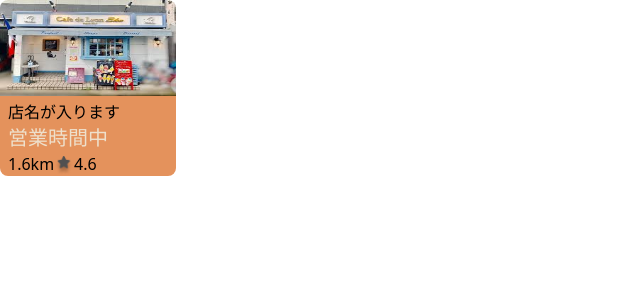
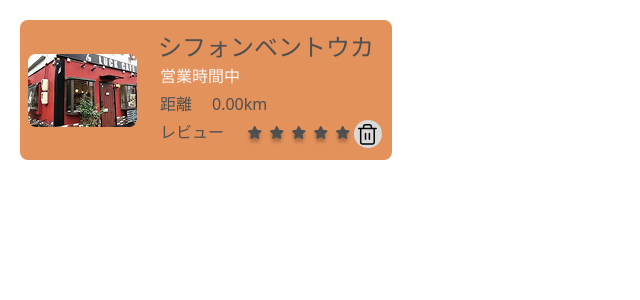
Before and after one commit to vantan-production/OutingSuggestionApp, a Next.js app in the folder frontend/src/: page /test in a window 1280 px wide. Shown: the top 300 px of the page, without its empty margins (0-640 px from the left). Built offline with nearby package versions, Linux system fonts and the light colour scheme; a web font is replaced by a local one.

Commit message:
[feat]:店舗一覧削除追加

```diff
--- /dev/null
+++ b/frontend/src/components/store-delete.tsx
@@ -0,0 +1,38 @@
+//店舗名、営業時間、距離はAPIからデータを取得して表示
+//データの削除はバックエンド側で実装予定
+//レビューは一旦星5つで固定表示
+
+function StoreDelete() {
+  return (
+  <div className="p-5">
+    <div className="bg-orange flex w-93 h-35 rounded-lg items-center justify-between p-2 text-black">
+      <div><img src="/images/store-list-image.png" alt="store-image" /></div>
+      <div>
+        <div className="w-55 h-8 overflow-hidden">
+          <h2 className="h2 ">シフォンベントウカリーズ</h2>
+        </div>
+        <p className="text-white p-0.5">営業時間中</p>
+        <div className="flex p-0.5">
+          <p className="mr-5">距離</p>
+          <p>0.00km</p>
+        </div>
+        <div className="flex p-0.5">
+          <div className="mr-5">レビュー</div>
+          <ul className="flex pt-1.5">
+            <li><img src="/images/black-star.png" alt="review-star" /></li>
+            <li><img src="/images/black-star.png" alt="review-star" /></li>
+            <li><img src="/images/black-star.png" alt="review-star" /></li>
+            <li><img src="/images/black-star.png" alt="review-star" /></li>
+            <li><img src="/images/black-star.png" alt="review-star" /></li>
+          </ul>
+          <div className="bg-[#D9D9D9] rounded-full w-7 h-7">
+            <svg xmlns="http://www.w3.org/2000/svg" width="19" height="21" viewBox="0 0 19 21" fill="none" className="m-1">
+              <path d="M7.5155 9.4485V15.2475M11.3815 9.4485V15.2475M16.214 4.616V18.147C16.214 18.6597 16.0103 19.1513 15.6478 19.5138C15.2853 19.8763 14.7937 20.08 14.281 20.08H4.616C4.10334 20.08 3.61167 19.8763 3.24916 19.5138C2.88666 19.1513 2.683 18.6597 2.683 18.147V4.616M0.75 4.616H18.147M5.5825 4.616V2.683C5.5825 2.17034 5.78616 1.67867 6.14866 1.31616C6.51117 0.953655 7.00284 0.75 7.5155 0.75H11.3815C11.8942 0.75 12.3858 0.953655 12.7483 1.31616C13.1108 1.67867 13.3145 2.17034 13.3145 2.683V4.616" stroke="black" stroke-width="1.5" stroke-linecap="round" stroke-linejoin="round"/>
+            </svg>
+          </div>
+        </div>
+      </div>
+    </div>
+  </div>
+  );
+}export default StoreDelete;
--- a/frontend/src/src/app/test/page.tsx
+++ b/frontend/src/src/app/test/page.tsx
@@ -1,8 +1,8 @@
-import StoreInfo from "../../../components/store-info";
+import StoreDelete from "../../../components/store-delete";
 export default function TestPage() {
   return (
     <div>
-      <StoreInfo />
+      <StoreDelete />
     </div>
   );
 }
```
